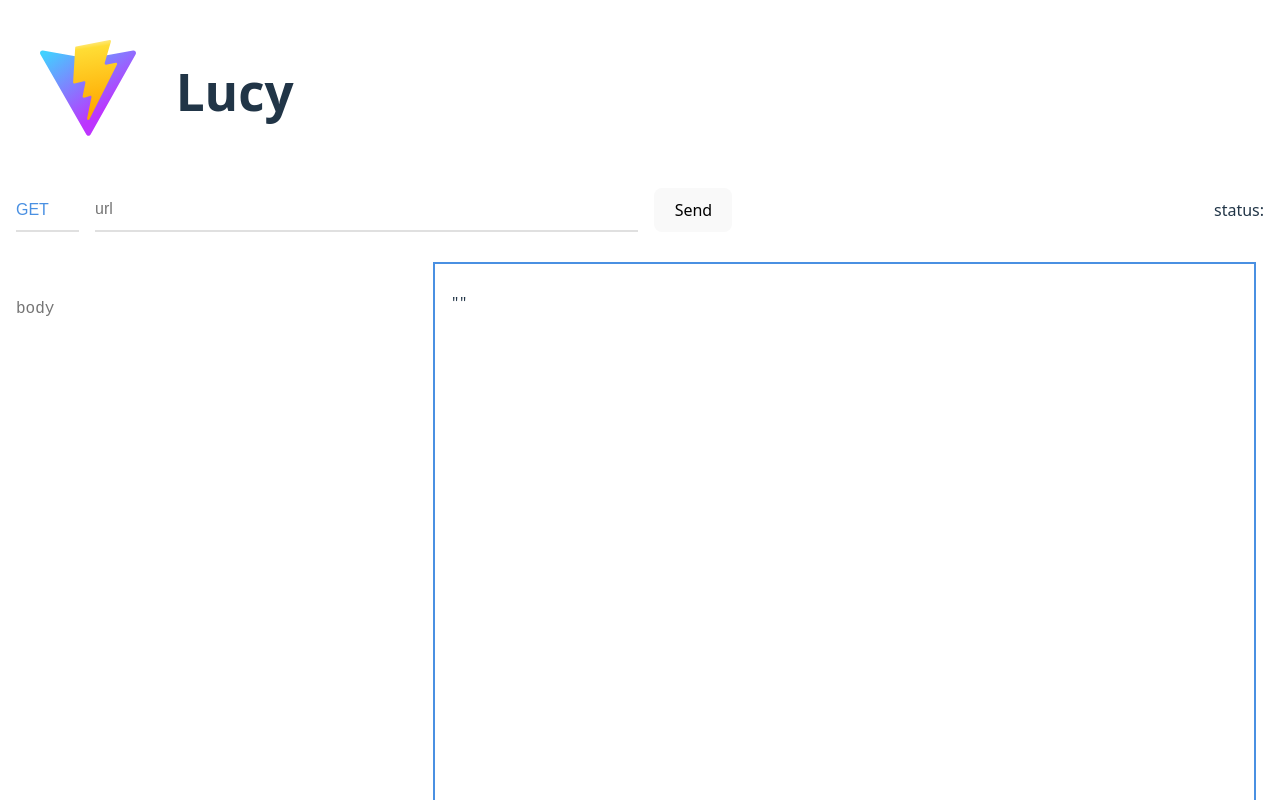
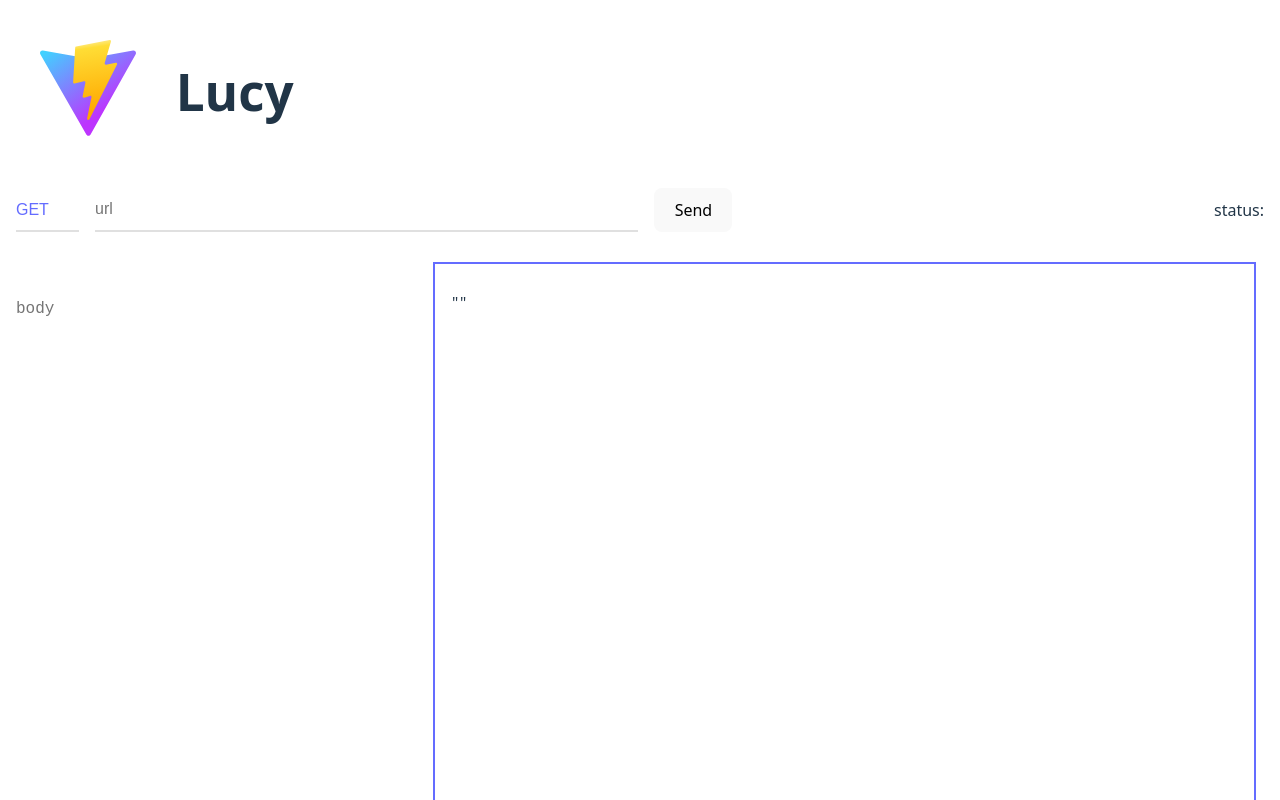
Before and after one commit to SteveBartmoss/projecthermes, a React (Vite) app: page / in a window 1280 px wide. Shown: the top 800 px of the page. Built offline with nearby package versions, Linux system fonts and the light colour scheme.

Commit message:
feat: Se cambiaron los colores para los detalles de la aplicacion

```diff
--- a/src/pages/home.css
+++ b/src/pages/home.css
@@ -9,7 +9,7 @@
 }
 
 .text-field:focus {
-    border-bottom-color: #4a90e2;
+    border-bottom-color: #646cff;
     outline: none;
 }
 
@@ -25,7 +25,7 @@
 }
 
 .text-area:focus{
-    border-bottom-color: #4a90e2;
+    border-bottom-color: #646cff;
     outline: none;
 }
 
@@ -52,7 +52,7 @@
 
 .div-response{
     margin: .5rem;
-    border: 2px solid #4a90e2;
+    border: 2px solid #646cff;
     width: 70%;
     height: 37rem;
     overflow-y: scroll;
@@ -67,13 +67,13 @@
   font-size: 16px;
   background-color: transparent;
   transition: all 0.3s ease;
-  color: #4a90e2;
+  color: #646cff;
   appearance: none; /* elimina estilo nativo en algunos navegadores */
   -webkit-appearance: none;
   -moz-appearance: none;
 }
 
 .select-method:focus {
-  border-bottom-color: #4a90e2;
+  border-bottom-color: #646cff;
   outline: none;
 }
```
